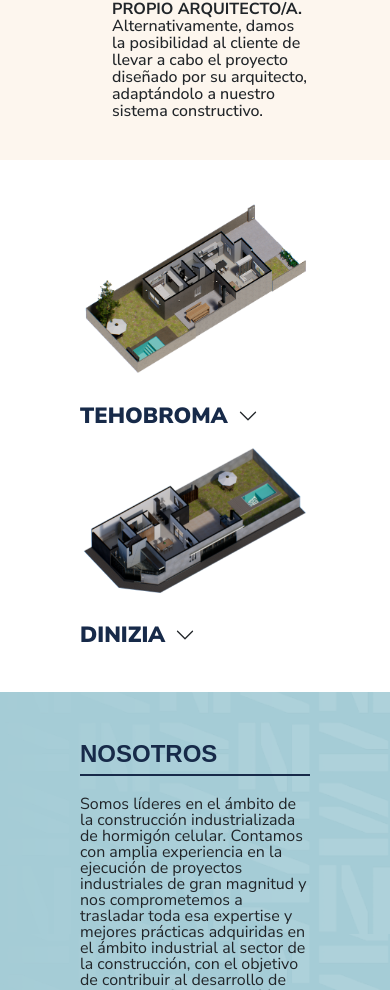
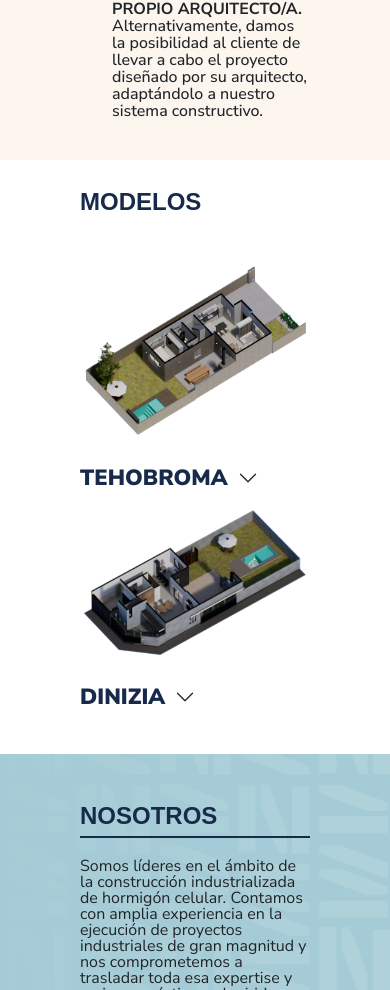
Before and after one commit to facundo1996/amazonia, a React (Create React App) app: page / in a window 390 px wide. Shown: the part 3505-4495 px from the top of the page. Built offline with nearby package versions, Linux system fonts and the light colour scheme; a web font is replaced by a local one.

Commit message:
Fix title

```diff
--- a/src/components/Models.jsx
+++ b/src/components/Models.jsx
@@ -48,9 +48,10 @@ export default function Models() {
   ]
 
   return (
+    <>
+      <h1 className='title-models'>MODELOS</h1>
       <div id='models' className=''>
 
-      {/* <h1>MODELOS</h1> */}
 
         <div className='h-100'>
 
@@ -116,5 +117,6 @@ export default function Models() {
         </div>
 
       </div>
+    </>
   )
 }
--- a/src/index.css
+++ b/src/index.css
@@ -476,6 +476,10 @@ h4 {
 }
 
 /* MODELS */
+.title-models{
+  padding-left: 115px;
+  margin-top: 30px;
+}
 #models{
   width: 100%;
   height: 1330px;
@@ -1063,6 +1067,9 @@ h4 {
     min-width: 400px;
     height: 300px;
   }
+  .title-models{
+    padding-left: 80px;
+  }
   /* ABOUT US */
   .about-us-container{
     flex-direction: column;
```
Lines whose indentation alone changed are shown as unchanged.
